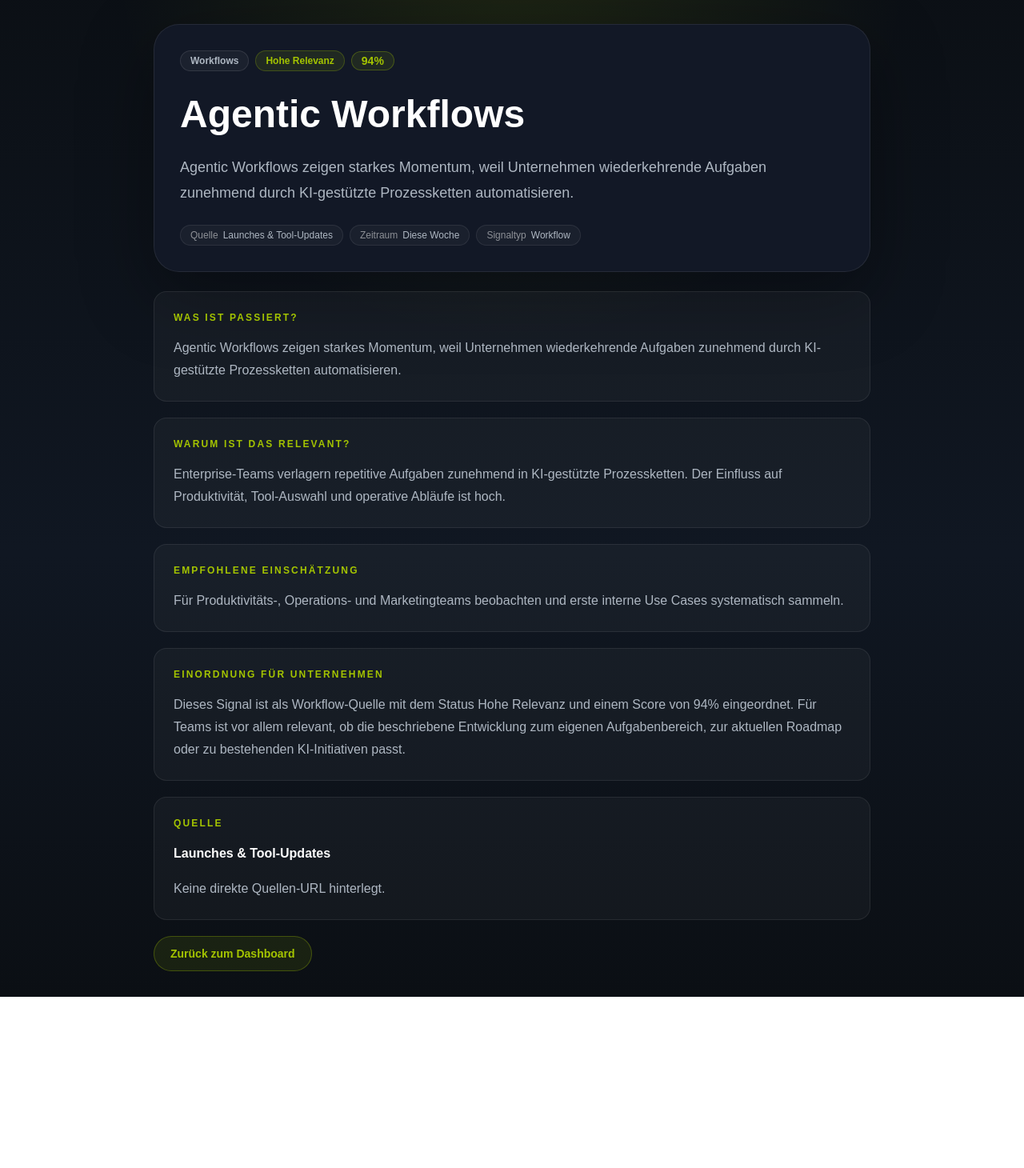
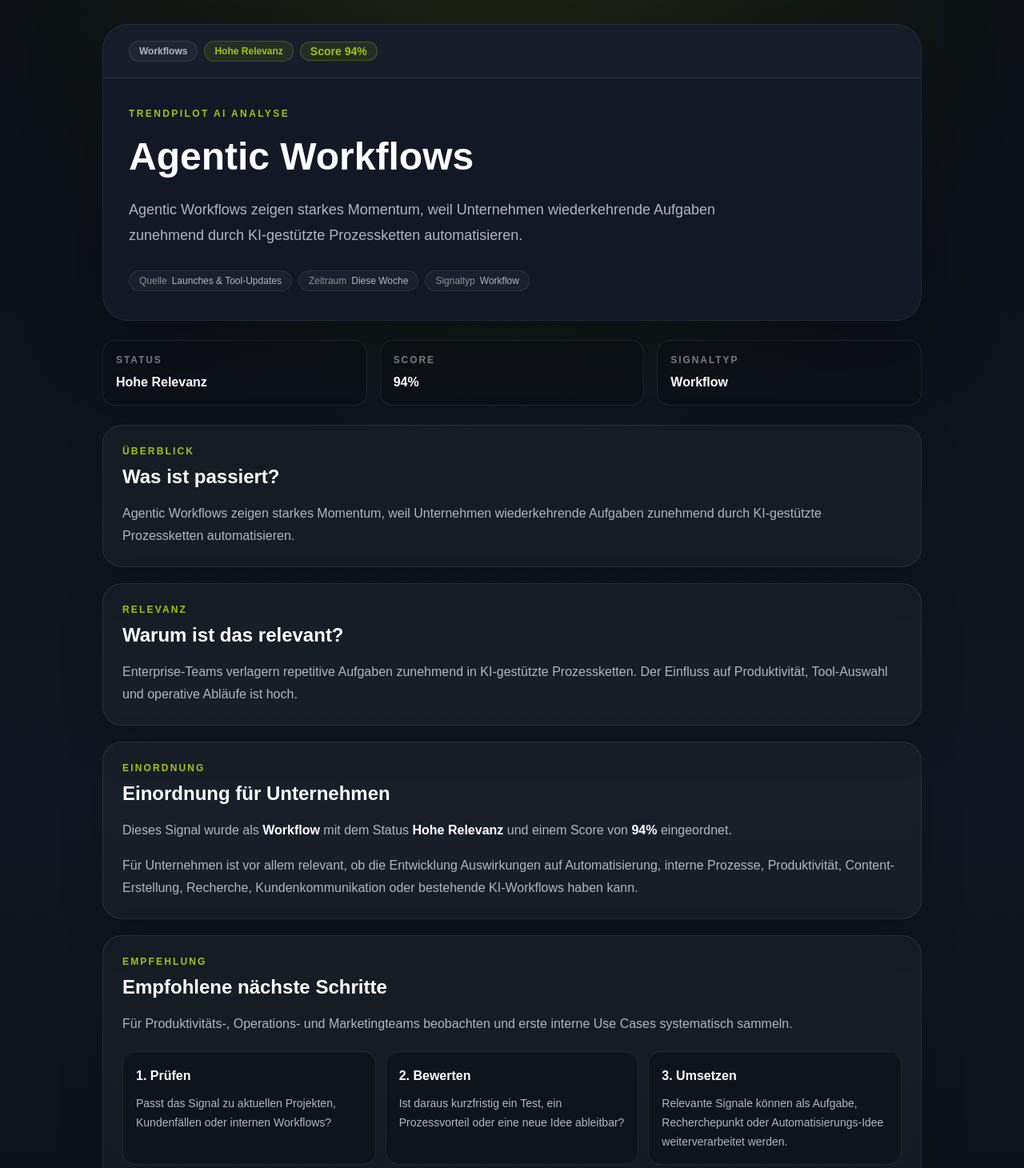
Before and after one commit to nicob1604/trendpilot-ai, a Next.js app: page /trends/agentic-workflows in a window 1280 px wide. Shown: the part 74-1534 px from the top of the page at 80% size. Before the commit the page ends 1320 px from the top, so only its background shows below. Built offline with nearby package versions, Linux system fonts and the light colour scheme.

Commit message:
Improve trend detail page layout

```diff
--- a/app/trends/[id]/page.tsx
+++ b/app/trends/[id]/page.tsx
@@ -1,6 +1,6 @@
 "use client";
 
-import { useEffect, useMemo, useState } from "react";
+import { useEffect, useMemo, useState, type ReactNode } from "react";
 import { useParams } from "next/navigation";
 
 import type { Trend } from "../../dashboard/data";
@@ -17,16 +17,16 @@ function safeDecodeURIComponent(value: string) {
   }
 }
 
-function ScoreBadge({ score }: { score: number }) {
-  return (
-    <span className="inline-flex w-fit shrink-0 items-center justify-center rounded-full border border-[#A4C400]/30 bg-[#A4C400]/10 px-3 py-1 text-sm font-bold leading-none text-[#A4C400]">
-      {score}%
-    </span>
-  );
+function isValidSourceUrl(value: string | undefined) {
+  return Boolean(value && /^https?:\/\//i.test(value));
 }
 
-function isValidSourceUrl(value: string | undefined) {
-  return Boolean(value && /^https?:\/\//i.test(value));
+function getText(value: string | undefined, fallback = "Nicht angegeben") {
+  if (!value || !value.trim()) {
+    return fallback;
+  }
+
+  return value.trim();
 }
 
 function formatPublishedAt(value: string | undefined) {
@@ -49,7 +49,11 @@ function formatPublishedAt(value: string | undefined) {
   }).format(date);
 }
 
-function cleanArticleBody(value: string) {
+function cleanArticleText(value: string | undefined) {
+  if (!value) {
+    return "";
+  }
+
   return value
     .split(/\r?\n/)
     .map((line) => line.trim())
@@ -58,26 +62,111 @@ function cleanArticleBody(value: string) {
         return false;
       }
 
-      return !/^(quelle|source|originalquelle)\s*:/i.test(line);
+      if (/^(quelle|source|originalquelle)\s*:/i.test(line)) {
+        return false;
+      }
+
+      if (/^https?:\/\//i.test(line)) {
+        return false;
+      }
+
+      return true;
     })
     .join("\n\n")
+    .replace(/\n{3,}/g, "\n\n")
     .trim();
 }
 
+function splitIntoParagraphs(value: string) {
+  return value
+    .split(/\n{2,}/)
+    .map((paragraph) => paragraph.trim())
+    .filter(Boolean);
+}
+
+function ScoreBadge({ score }: { score: number }) {
+  const scoreLabel = Number.isFinite(score) ? `${score}%` : "0%";
+
+  return (
+    <span className="inline-flex w-fit shrink-0 items-center justify-center rounded-full border border-[#A4C400]/30 bg-[#A4C400]/10 px-3 py-1 text-sm font-bold leading-none text-[#A4C400]">
+      Score {scoreLabel}
+    </span>
+  );
+}
+
+function StatusBadge({ status }: { status: string }) {
+  return (
+    <span className="rounded-full border border-[#A4C400]/25 bg-[#A4C400]/10 px-3 py-1 text-xs font-semibold text-[#A4C400]">
+      {getText(status)}
+    </span>
+  );
+}
+
+function MetaPill({ label, value }: { label: string; value: string }) {
+  return (
+    <span className="inline-flex max-w-full items-center gap-1.5 rounded-full border border-white/8 bg-white/[0.035] px-3 py-1.5 text-xs leading-none text-[#AEB7C2]">
+      <span className="shrink-0 text-white/50">{label}</span>
+      <span className="min-w-0 truncate">{value}</span>
+    </span>
+  );
+}
+
 function ArticleSection({
+  eyebrow,
   title,
   children,
 }: {
+  eyebrow?: string;
   title: string;
-  children: React.ReactNode;
+  children: ReactNode;
 }) {
   return (
-    <section className="rounded-2xl border border-white/8 bg-white/[0.035] p-5 sm:p-6">
-      <h2 className="text-xs font-semibold uppercase tracking-[0.18em] text-[#A4C400]">
+    <section className="rounded-[1.5rem] border border-white/8 bg-white/[0.035] p-5 shadow-[0_18px_55px_rgba(0,0,0,0.16)] sm:p-6">
+      {eyebrow ? (
+        <p className="text-xs font-semibold uppercase tracking-[0.18em] text-[#A4C400]">
+          {eyebrow}
+        </p>
+      ) : null}
+
+      <h2 className={eyebrow ? "mt-2 text-2xl font-semibold text-white" : "text-2xl font-semibold text-white"}>
         {title}
       </h2>
+
       <div className="mt-4 space-y-4 leading-7 text-[#AEB7C2]">{children}</div>
     </section>
+  );
+}
+
+function TextBlock({ text }: { text: string }) {
+  const paragraphs = splitIntoParagraphs(text);
+
+  if (paragraphs.length === 0) {
+    return <p>Für diesen Abschnitt liegen noch keine ausführlichen Informationen vor.</p>;
+  }
+
+  return (
+    <>
+      {paragraphs.map((paragraph, index) => (
+        <p key={`${paragraph.slice(0, 24)}-${index}`}>{paragraph}</p>
+      ))}
+    </>
+  );
+}
+
+function InsightCard({
+  label,
+  value,
+}: {
+  label: string;
+  value: string | number;
+}) {
+  return (
+    <div className="rounded-2xl border border-white/8 bg-[#0B0F14]/55 p-4">
+      <p className="text-xs font-semibold uppercase tracking-[0.16em] text-white/45">
+        {label}
+      </p>
+      <p className="mt-2 text-base font-semibold text-white">{value}</p>
+    </div>
   );
 }
 
@@ -91,6 +180,7 @@ function ErrorState({ message }: { message: string }) {
         >
           Zurück zum Dashboard
         </a>
+
         <section className="mt-8 rounded-2xl border border-white/8 bg-[#121826] p-8 shadow-[0_18px_55px_rgba(0,0,0,0.24)]">
           <p className="text-lg font-semibold text-white">{message}</p>
           <p className="mt-3 text-[#AEB7C2]">
@@ -104,10 +194,12 @@ function ErrorState({ message }: { message: string }) {
 
 export default function TrendArticlePage() {
   const params = useParams<{ id: string }>();
+
   const trendId = useMemo(
     () => safeDecodeURIComponent(String(params.id || "")),
     [params.id],
   );
+
   const [trends, setTrends] = useState<Trend[]>([]);
   const [isLoading, setIsLoading] = useState(true);
   const [loadError, setLoadError] = useState(false);
@@ -148,34 +240,41 @@ export default function TrendArticlePage() {
   );
 
   if (isLoading) {
-    return (
-      <ErrorState message="Trend-Artikel wird geladen..." />
-    );
+    return <ErrorState message="Trend-Artikel wird geladen..." />;
   }
 
   if (loadError) {
-    return (
-      <ErrorState message="Trend-Daten konnten nicht geladen werden." />
-    );
+    return <ErrorState message="Trend-Daten konnten nicht geladen werden." />;
   }
 
   if (!trend) {
-    return (
-      <ErrorState message="Für diese Trend-ID wurde kein Eintrag gefunden." />
-    );
+    return <ErrorState message="Für diese Trend-ID wurde kein Eintrag gefunden." />;
   }
 
-  const title = trend.articleTitle || trend.name;
-  const intro = trend.articleSummary || trend.summary;
-  const sourceName = trend.sourceName || trend.source;
+  const title = getText(trend.articleTitle, trend.name);
+  const intro = getText(trend.articleSummary, trend.summary);
+  const sourceName = getText(trend.sourceName, trend.source);
   const sourceUrl = isValidSourceUrl(trend.sourceUrl) ? trend.sourceUrl : undefined;
   const readablePublishedAt = formatPublishedAt(trend.publishedAt);
+  const timeframe = readablePublishedAt || getText(trend.timeframe);
   const happenedText =
-    cleanArticleBody(trend.articleBody || "") || cleanArticleBody(trend.summary);
+    cleanArticleText(trend.articleBody) ||
+    cleanArticleText(trend.summary) ||
+    intro;
+
+  const businessImpact = getText(
+    trend.businessImpact,
+    "Dieses Signal sollte geprüft werden, weil es auf eine relevante Entwicklung im Bereich KI, Automatisierung oder digitale Produktivität hinweisen kann.",
+  );
+
+  const recommendation = getText(
+    trend.recommendation,
+    "Das Signal sollte beobachtet und bei passender Relevanz in bestehende KI-, Automatisierungs- oder Produktivitätsprozesse eingeordnet werden.",
+  );
 
   return (
     <main className="min-h-screen bg-[#0B0F14] bg-[radial-gradient(circle_at_50%_0%,rgba(164,196,0,0.12),transparent_34%),linear-gradient(180deg,#0B0F14_0%,#101722_58%,#0B0F14_100%)] px-4 py-8 text-white sm:px-8 lg:px-10">
-      <article className="mx-auto max-w-4xl">
+      <article className="mx-auto max-w-5xl">
         <a
           href="/dashboard"
           className="inline-flex min-h-10 items-center justify-center rounded-full border border-[#A4C400]/30 bg-[#A4C400]/10 px-4 text-sm font-semibold text-[#A4C400] transition hover:border-[#A4C400]/55 hover:bg-[#A4C400]/15"
@@ -183,80 +282,126 @@ export default function TrendArticlePage() {
           Zurück zum Dashboard
         </a>
 
-        <header className="mt-8 rounded-[2rem] border border-white/8 bg-[#121826] p-6 shadow-[0_28px_90px_rgba(0,0,0,0.34)] sm:p-8">
+        <header className="mt-8 overflow-hidden rounded-[2rem] border border-white/8 bg-[#121826] shadow-[0_28px_90px_rgba(0,0,0,0.34)]">
+          <div className="border-b border-white/8 bg-white/[0.025] px-6 py-5 sm:px-8">
             <div className="flex flex-wrap items-center gap-2">
               <span className="rounded-full border border-white/10 bg-white/[0.04] px-3 py-1 text-xs font-semibold text-[#AEB7C2]">
-              {trend.category}
+                {getText(trend.category)}
               </span>
-            <span className="rounded-full border border-[#A4C400]/25 bg-[#A4C400]/10 px-3 py-1 text-xs font-semibold text-[#A4C400]">
-              {trend.status}
-            </span>
+              <StatusBadge status={trend.status} />
               <ScoreBadge score={trend.score} />
             </div>
+          </div>
 
-          <h1 className="mt-6 text-3xl font-semibold leading-tight tracking-normal text-white sm:text-5xl">
+          <div className="px-6 py-7 sm:px-8 sm:py-9">
+            <p className="text-xs font-semibold uppercase tracking-[0.2em] text-[#A4C400]">
+              TrendPilot AI Analyse
+            </p>
+
+            <h1 className="mt-4 text-3xl font-semibold leading-tight tracking-normal text-white sm:text-5xl">
               {title}
             </h1>
 
-          <p className="mt-5 text-lg leading-8 text-[#AEB7C2]">{intro}</p>
+            <p className="mt-5 max-w-3xl text-lg leading-8 text-[#AEB7C2]">
+              {intro}
+            </p>
 
-          <div className="mt-6 flex flex-wrap gap-2 text-xs text-[#AEB7C2]">
-            {[
-              ["Quelle", sourceName],
-              ["Zeitraum", readablePublishedAt || trend.timeframe],
-              ["Signaltyp", trend.signalType],
-            ].map(([label, value]) => (
-              <span
-                key={label}
-                className="inline-flex max-w-full items-center gap-1.5 rounded-full border border-white/8 bg-white/[0.035] px-3 py-1.5 leading-none"
-              >
-                <span className="shrink-0 text-white/50">{label}</span>
-                <span className="min-w-0 truncate text-[#AEB7C2]">{value}</span>
-              </span>
-            ))}
+            <div className="mt-7 flex flex-wrap gap-2">
+              <MetaPill label="Quelle" value={sourceName} />
+              <MetaPill label="Zeitraum" value={timeframe} />
+              <MetaPill label="Signaltyp" value={getText(trend.signalType)} />
+            </div>
           </div>
         </header>
 
+        <section className="mt-6 grid gap-4 sm:grid-cols-3">
+          <InsightCard label="Status" value={getText(trend.status)} />
+          <InsightCard label="Score" value={`${trend.score}%`} />
+          <InsightCard label="Signaltyp" value={getText(trend.signalType)} />
+        </section>
+
         <div className="mt-6 grid gap-5">
-          <ArticleSection title="Was ist passiert?">
-            <p>{happenedText}</p>
+          <ArticleSection eyebrow="Überblick" title="Was ist passiert?">
+            <TextBlock text={happenedText} />
           </ArticleSection>
 
-          <ArticleSection title="Warum ist das relevant?">
-            <p>{trend.businessImpact}</p>
+          <ArticleSection eyebrow="Relevanz" title="Warum ist das relevant?">
+            <TextBlock text={businessImpact} />
           </ArticleSection>
 
-          <ArticleSection title="Empfohlene Einschätzung">
-            <p>{trend.recommendation}</p>
-          </ArticleSection>
-
-          <ArticleSection title="Einordnung für Unternehmen">
+          <ArticleSection eyebrow="Einordnung" title="Einordnung für Unternehmen">
             <p>
-              Dieses Signal ist als {trend.signalType}-Quelle mit dem Status{" "}
-              {trend.status} und einem Score von {trend.score}% eingeordnet. Für
-              Teams ist vor allem relevant, ob die beschriebene Entwicklung zum
-              eigenen Aufgabenbereich, zur aktuellen Roadmap oder zu bestehenden
-              KI-Initiativen passt.
+              Dieses Signal wurde als{" "}
+              <span className="font-semibold text-white">{getText(trend.signalType)}</span>{" "}
+              mit dem Status{" "}
+              <span className="font-semibold text-white">{getText(trend.status)}</span>{" "}
+              und einem Score von{" "}
+              <span className="font-semibold text-white">{trend.score}%</span>{" "}
+              eingeordnet.
+            </p>
+            <p>
+              Für Unternehmen ist vor allem relevant, ob die Entwicklung
+              Auswirkungen auf Automatisierung, interne Prozesse,
+              Produktivität, Content-Erstellung, Recherche, Kundenkommunikation
+              oder bestehende KI-Workflows haben kann.
             </p>
           </ArticleSection>
 
-          <ArticleSection title="Quelle">
+          <ArticleSection eyebrow="Empfehlung" title="Empfohlene nächste Schritte">
+            <TextBlock text={recommendation} />
+
+            <div className="mt-5 grid gap-3 sm:grid-cols-3">
+              <div className="rounded-2xl border border-white/8 bg-[#0B0F14]/55 p-4">
+                <p className="font-semibold text-white">1. Prüfen</p>
+                <p className="mt-2 text-sm leading-6 text-[#AEB7C2]">
+                  Passt das Signal zu aktuellen Projekten, Kundenfällen oder
+                  internen Workflows?
+                </p>
+              </div>
+
+              <div className="rounded-2xl border border-white/8 bg-[#0B0F14]/55 p-4">
+                <p className="font-semibold text-white">2. Bewerten</p>
+                <p className="mt-2 text-sm leading-6 text-[#AEB7C2]">
+                  Ist daraus kurzfristig ein Test, ein Prozessvorteil oder eine
+                  neue Idee ableitbar?
+                </p>
+              </div>
+
+              <div className="rounded-2xl border border-white/8 bg-[#0B0F14]/55 p-4">
+                <p className="font-semibold text-white">3. Umsetzen</p>
+                <p className="mt-2 text-sm leading-6 text-[#AEB7C2]">
+                  Relevante Signale können als Aufgabe, Recherchepunkt oder
+                  Automatisierungs-Idee weiterverarbeitet werden.
+                </p>
+              </div>
+            </div>
+          </ArticleSection>
+
+          <ArticleSection eyebrow="Original" title="Quelle">
+            <div className="flex flex-col gap-4 sm:flex-row sm:items-center sm:justify-between">
+              <div>
                 <p className="font-semibold text-white">{sourceName}</p>
+                <p className="mt-1 text-sm text-[#AEB7C2]">
+                  {timeframe} · {getText(trend.signalType)}
+                </p>
+              </div>
+
               {sourceUrl ? (
                 <a
                   href={sourceUrl}
                   target="_blank"
                   rel="noopener noreferrer"
-                className="inline-flex min-h-11 items-center justify-center rounded-full bg-[#A4C400] px-5 text-sm font-bold text-[#0B0F14] transition hover:bg-[#b4d600]"
+                  className="inline-flex min-h-11 w-fit items-center justify-center rounded-full bg-[#A4C400] px-5 text-sm font-bold text-[#0B0F14] transition hover:bg-[#b4d600] focus:outline-none focus:ring-2 focus:ring-[#A4C400]/30"
                 >
                   Originalquelle öffnen
                 </a>
               ) : (
                 <p>Keine direkte Quellen-URL hinterlegt.</p>
               )}
+            </div>
           </ArticleSection>
 
-          <div className="flex justify-start">
+          <div className="flex justify-start pt-2">
             <a
               href="/dashboard"
               className="inline-flex min-h-11 items-center justify-center rounded-full border border-[#A4C400]/30 bg-[#A4C400]/10 px-5 text-sm font-semibold text-[#A4C400] transition hover:border-[#A4C400]/55 hover:bg-[#A4C400]/15 focus:outline-none focus:ring-2 focus:ring-[#A4C400]/25"
```
Lines whose indentation alone changed are shown as unchanged.
